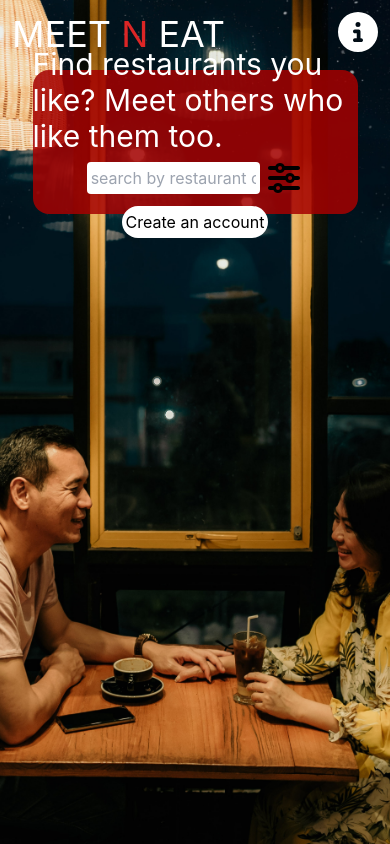
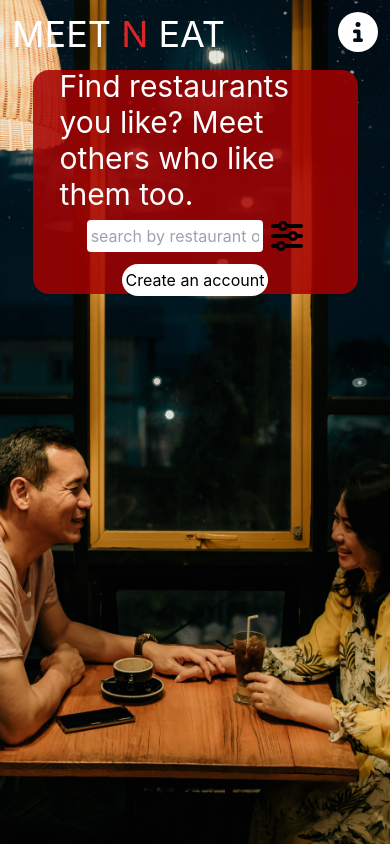
Before and after one commit to Meet-N-Eat/Frontend, a React (Create React App) app: page / in a window 390 px wide. Built offline with nearby package versions, Linux system fonts and the light colour scheme.

Commit message:
adds responsive styling to Home and Search components

```diff
--- a/src/components/Home/Home.js
+++ b/src/components/Home/Home.js
@@ -16,8 +16,8 @@ const Home = () => {
 	}
 
 	return (
-		<div className='home h-36 w-10/12 mx-auto rounded-2xl flex flex-col justify-center space-y-2'>
-			<p className='text-white text-3xl mx-auto'>Find restaurants you like? Meet others who like them too.</p>
+		<div className='home h-56 md:h-48 w-10/12 max-w-5xl mx-auto rounded-2xl flex flex-col justify-center space-y-2'>
+			<p className='text-white text-3xl w-10/12 max-w-3xl mx-auto'>Find restaurants you like? Meet others who like them too.</p>
 			<Search />
 			{!loggedInUser.token && (
 				<>
--- a/src/components/Home/Search.js
+++ b/src/components/Home/Search.js
@@ -46,8 +46,8 @@ const Search = () => {
 	return (
 		<div>
 			<form onSubmit={formSubmit}>
-				<div className='w-8/12 mx-auto grid grid-cols-5 space-x-2'>
-					<div className='col-span-4'>
+				<div className='w-8/12 mx-auto flex space-x-2'>
+					<div className='w-full'>
 						<input
 							className='w-full p-1 rounded'
 							type='text'
@@ -56,7 +56,7 @@ const Search = () => {
 							value={searchCriteria.searchString}
 						/>
 					</div>
-					<div>
+					<div className='place-self-end'>
 						<button type='button' onClick={filterClick}>
 							<FontAwesomeIcon icon={faSliders} className='h-8' />
 						</button>
```
